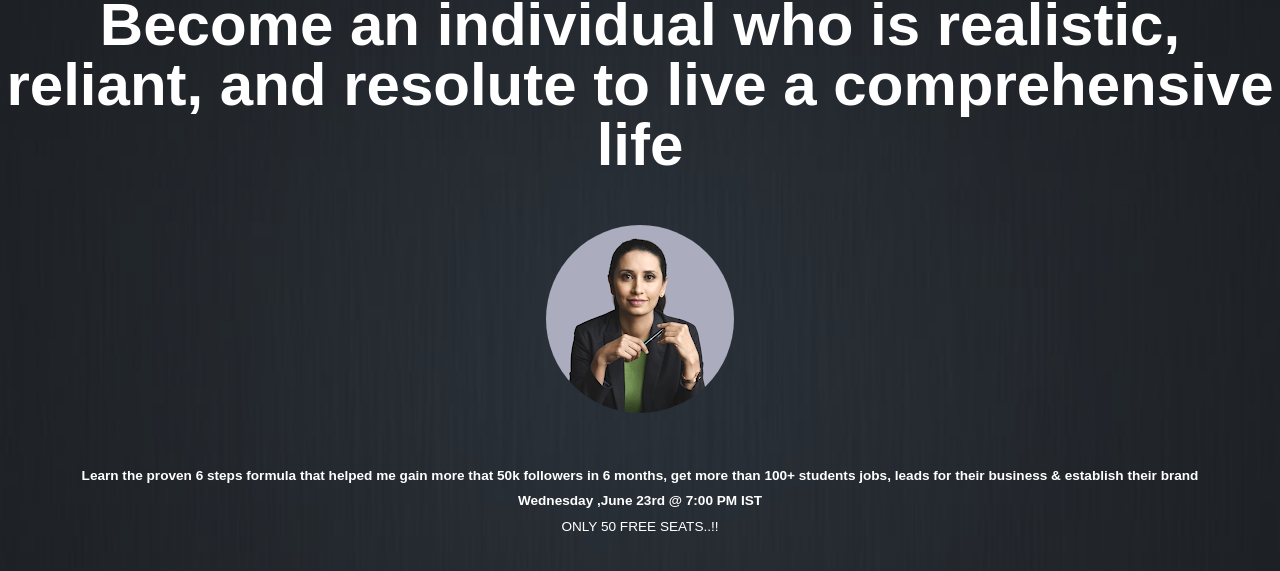
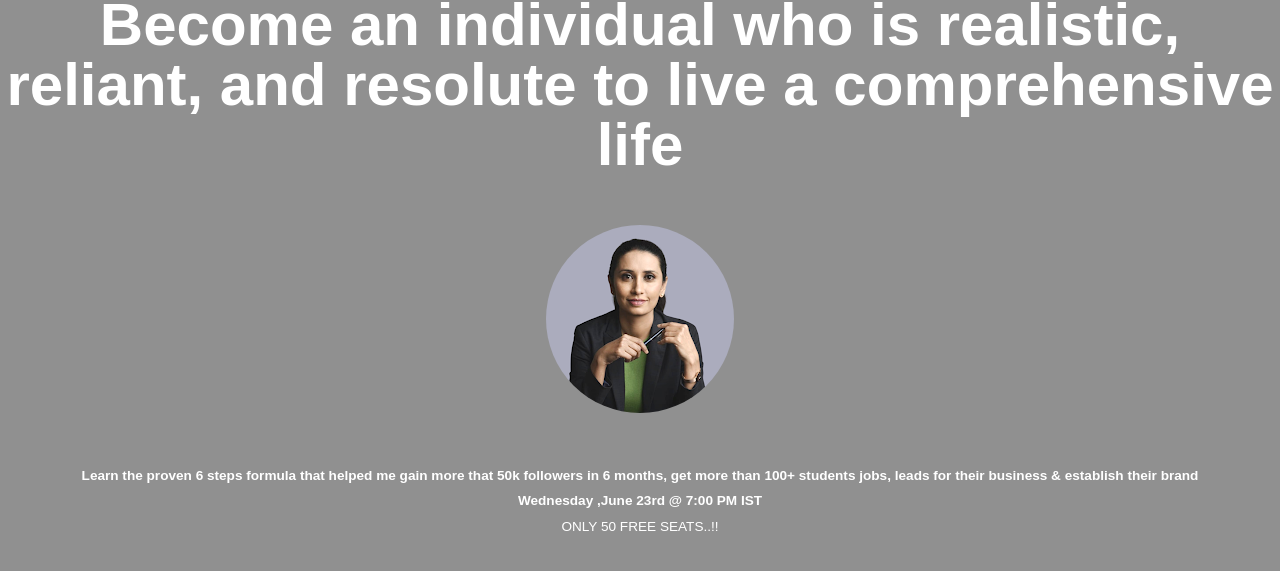
Before and after one commit to dbsr15/sample, a plain HTML site: page lead.html in a window 1280 px wide. Shown: the part 76-647 px from the top of the page. Drawn offline with Linux system fonts and the light colour scheme; files whose address does not match are found by name.

Commit message:
Update main.css

```diff
--- a/css/main.css
+++ b/css/main.css
@@ -15,7 +15,6 @@ header {
   align-items: center;
   text-align: center;
   min-height: 100vh;
-  background-image: url("/img/mission.jpg");
   background-size: cover;
   background-position: center;
   position: relative;
```
